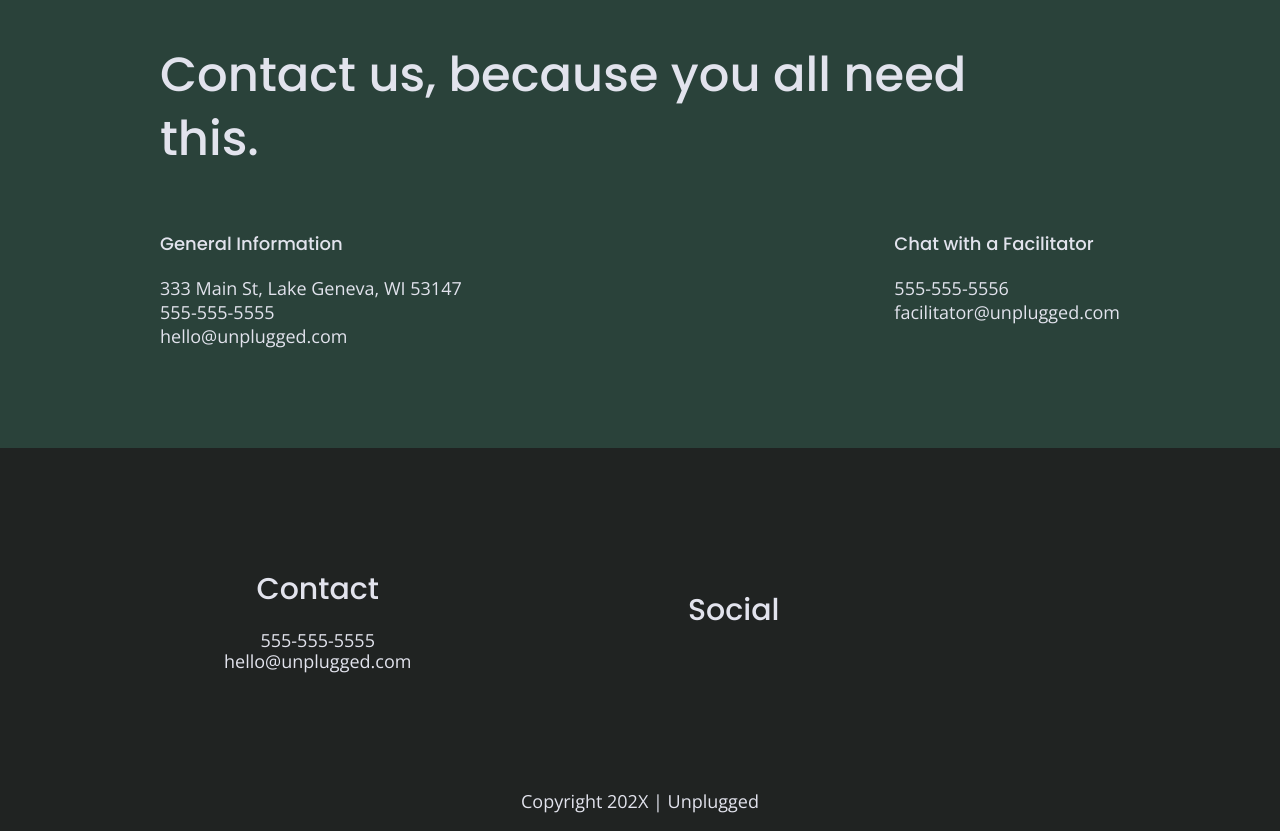
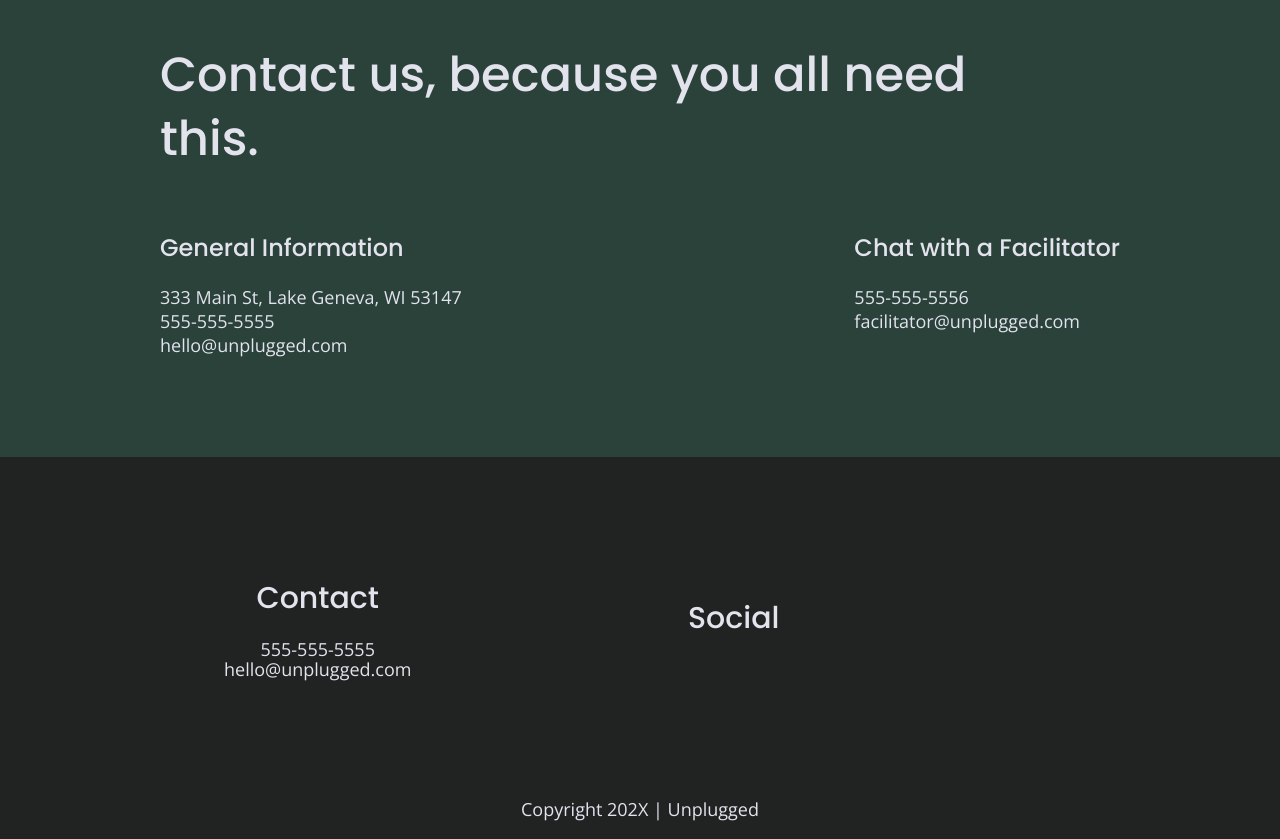
Before and after one commit to AdeliaTh/unplugged, a website: page about/index.html in a window 1280 px wide. Shown: the part 786-1625 px from the top of the page. Drawn offline with nearby package versions, Linux system fonts and the light colour scheme.

Commit message:
Add responsive styles for h4 on About page

```diff
--- a/css/main.css
+++ b/css/main.css
@@ -619,7 +619,12 @@ aside .content-wrapper {
     justify-content: space-between;
     align-items: flex-start;
   }
-  /*Why h4 1.5 em in solution code? Don't see difference in font size inc. spec*/
+
+  .contact-content h4 {
+    font-size: 1.5em;
+  }
+
+
 
 /*  ===============================================================
     FAQ Page
```
